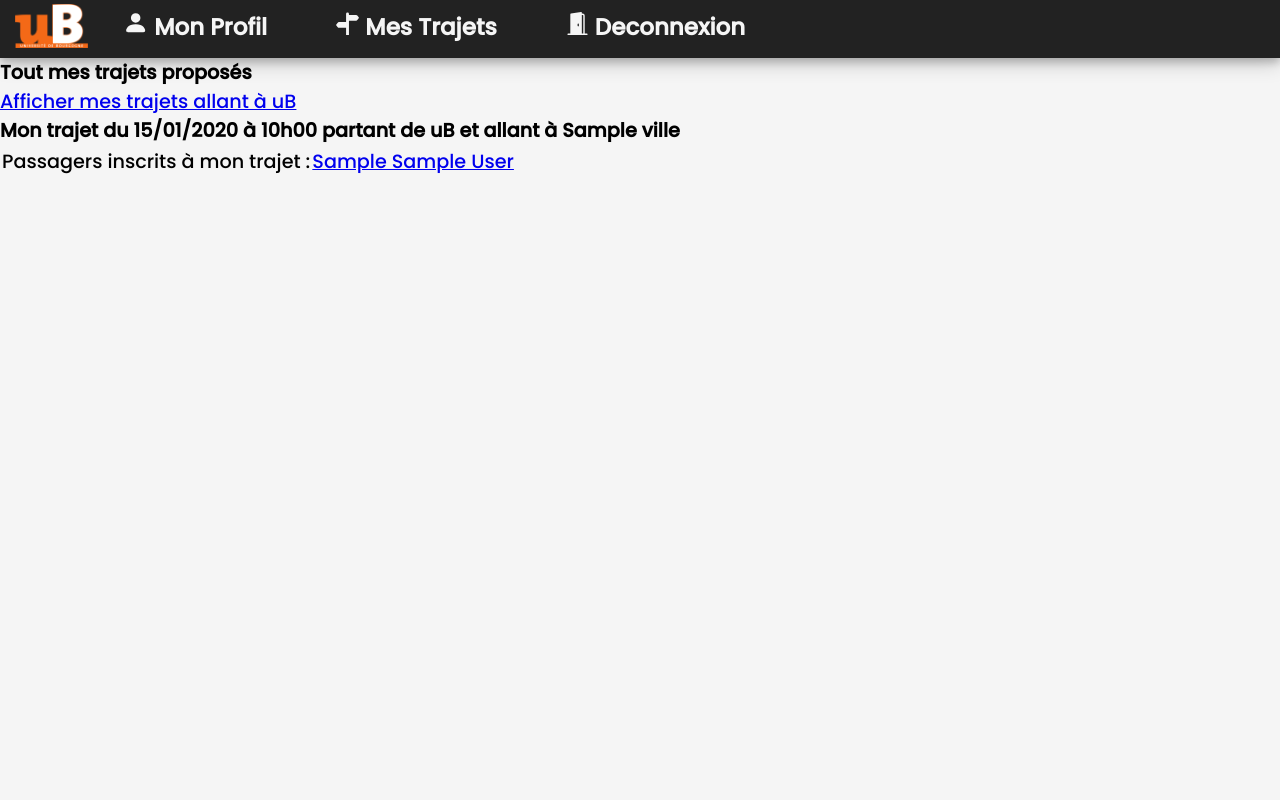
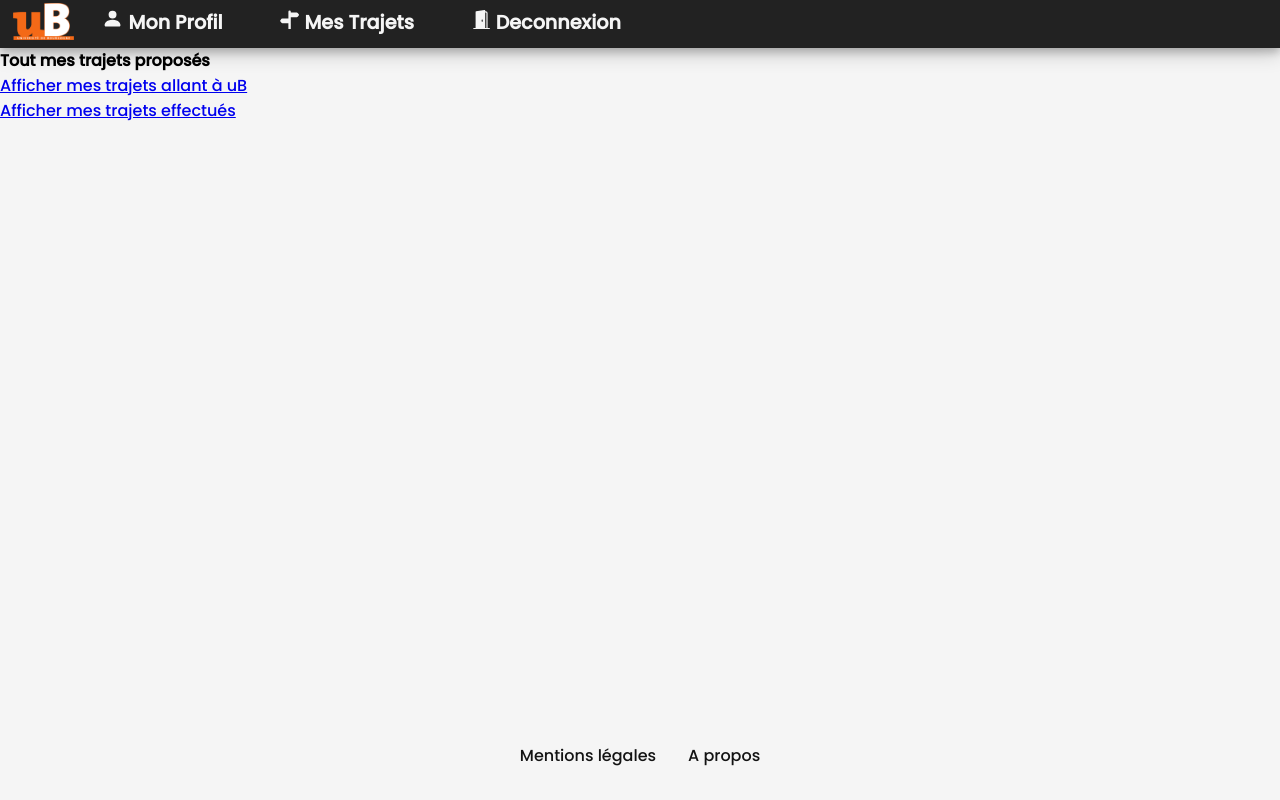
Before and after one commit to davidgolay/Ub-Covoit, a PHP site: page /my_trajets_driver.php?partir_ub=1&incoming=1 in a window 1280 px wide. Run offline with PHP 8.4, Linux system fonts and the light colour scheme; the visitor is signed in with stand-in values (Sample User, id 1); tables that the repository leaves empty hold one stand-in row (values such as "Sample post").

Commit message:
mes trajets conducteur
possibilité de voir ses trajets a venir ou ses trajets effectués

ainsi que ses trajets partant de l'ub ou arrivant à l'ub

```diff
--- a/my_trajets.php
+++ b/my_trajets.php
@@ -7,7 +7,7 @@ $date_now = date_create('now')->format('Y-m-d H:i:s');
 
 if($_SESSION['is_driver'] == 1)
 {
-    echo '<div class="button"><a href="my_trajets_driver.php?partir_ub=1">Mes trajets en tant que conducteur</a>';
+    echo '<div class="button"><a href="my_trajets_driver.php?partir_ub=1&incoming=1">Mes trajets en tant que conducteur</a>';
 }
 
 $incoming_trajet = $bdd->prepare("SELECT trajet.partir_ub, trajet.id_trajet, trajet.id_user, date_format(datetime_trajet, '%d/%m/%Y') as date,
--- a/my_trajets_driver.php
+++ b/my_trajets_driver.php
@@ -5,52 +5,82 @@ include 'config.php';
 
 $date_now = date_create('now')->format('Y-m-d H:i:s');
 
+if($_GET['incoming']<=1 AND $_GET['incoming']>=0)
+{
+    if($_GET['incoming'] == 0)
+    {
+        $incoming = 0;
+        $switch_date = 'incoming=1';
+        $text_incoming = ' Afficher mes trajets à venir';
+    }
+    else
+    {
+        $incoming = 1;
+        $switch_date = 'incoming=0';
+        $text_incoming = ' Afficher mes trajets effectués';
+    }
+}
 if($_GET['partir_ub']<=1 AND $_GET['partir_ub']>=0)
 {
     if($_GET['partir_ub'] == 0)
     {
         $partir_ub = 0;
-        $switch_dest = 'my_trajets_driver.php?partir_ub=1';
+        $switch_dest = 'partir_ub=1';
         $text_destination = ' allant à uB et partant de ';
         $text_selection = ' Afficher mes trajets partant de uB';
-
-
     }
     else
     {
         $partir_ub = 1;
-        $switch_dest = 'my_trajets_driver.php?partir_ub=0';
+        $switch_dest = 'partir_ub=0';
         $text_destination = ' partant de uB et allant à ';
         $text_selection = ' Afficher mes trajets allant à uB';
     }
     //echo 'valeur du boolean partir_ub : '. $partir_ub;
 }
 
-
+// si l'utilisateur connecté est conducteur
 if($_SESSION['is_driver'] == 1)
 {
-    // requete pour recupérer les trajet du conducteur qui part de l'ub
-    $trajet_driver = $bdd->prepare("SELECT partir_ub, ville_nom_reel, id_trajet, date_format(datetime_trajet, '%d/%m/%Y') as date,
-    date_format(datetime_trajet, '%H:%i') as hour
-    FROM trajet INNER JOIN ville ON trajet.id_ville = ville.id_ville
-    WHERE trajet.id_user = ? AND trajet.partir_ub = ? ORDER BY datetime_trajet ASC;");
-    $trajet_driver->execute(array($_SESSION['id'], $partir_ub));
+    // si l'utilisateur à cliqué sur afficher mes trajets à venir
+    if($_GET['incoming'] == 1)
+    {
+        // requete pour recupérer les trajets du conducteur dans le cas trajets à venir
+        $trajet_driver = $bdd->prepare("SELECT partir_ub, ville_nom_reel, id_trajet, date_format(datetime_trajet, '%d/%m/%Y') as date,
+        date_format(datetime_trajet, '%H:%i') as hour
+        FROM trajet INNER JOIN ville ON trajet.id_ville = ville.id_ville
+        WHERE trajet.id_user = ? AND trajet.partir_ub = ? AND trajet.datetime_trajet > ? ORDER BY datetime_trajet ASC;");
+        $trajet_driver->execute(array($_SESSION['id'], $partir_ub, $date_now));
+    }
+    // si l'utilisateur à cliqué sur afficher mes trajets effectués
+    else
+    {
+        // requete pour recupérer les trajets du conducteur dans le cas trajets effectués
+        $trajet_driver = $bdd->prepare("SELECT partir_ub, ville_nom_reel, id_trajet, date_format(datetime_trajet, '%d/%m/%Y') as date,
+        date_format(datetime_trajet, '%H:%i') as hour
+        FROM trajet INNER JOIN ville ON trajet.id_ville = ville.id_ville
+        WHERE trajet.id_user = ? AND trajet.partir_ub = ? AND trajet.datetime_trajet < ? ORDER BY datetime_trajet ASC;");
+        $trajet_driver->execute(array($_SESSION['id'], $partir_ub, $date_now));
+    }
 
     echo
         '<h1>Tout mes trajets proposés</h1>
-            <a href="' . $switch_dest . '">' . $text_selection . '</a>
+            <div>
+                <a href="my_trajets_driver.php?'. $switch_dest . '&incoming='.$_GET['incoming'] . '">' . $text_selection . '</a>
+            </div>
+            <div>
+            <a href="my_trajets_driver.php?partir_ub='. $_GET['partir_ub'] . '&' . $switch_date . '">' . $text_incoming . '</a>
+            </div>
+
             <div classe="trajet-conducteur">';
 
     foreach($trajet_driver as $row)
     {
-        //echo $row['hour'];
-        //echo $row['id_trajet'];
         $heure = substr($row['hour'], 0, 2);
         $minute = substr($row['hour'], -2, 2);
 
             echo
-            '<div classe="trajet-conducteur">
-                <h2>Mon trajet du ' . $row['date'] . ' à ' . $heure . 'h' . $minute . $text_destination . $row['ville_nom_reel'] . '</h2>';
+                '<h2>Mon trajet du ' . $row['date'] . ' à ' . $heure . 'h' . $minute . $text_destination . $row['ville_nom_reel'] . '</h2>';
 
 
         //requete pour afficher les passagers du trajet
@@ -95,9 +125,8 @@ if($_SESSION['is_driver'] == 1)
         }
     }
 }
+?>
 
-
-
-
-
+<?php
+include 'footer.php';
 ?>
```
